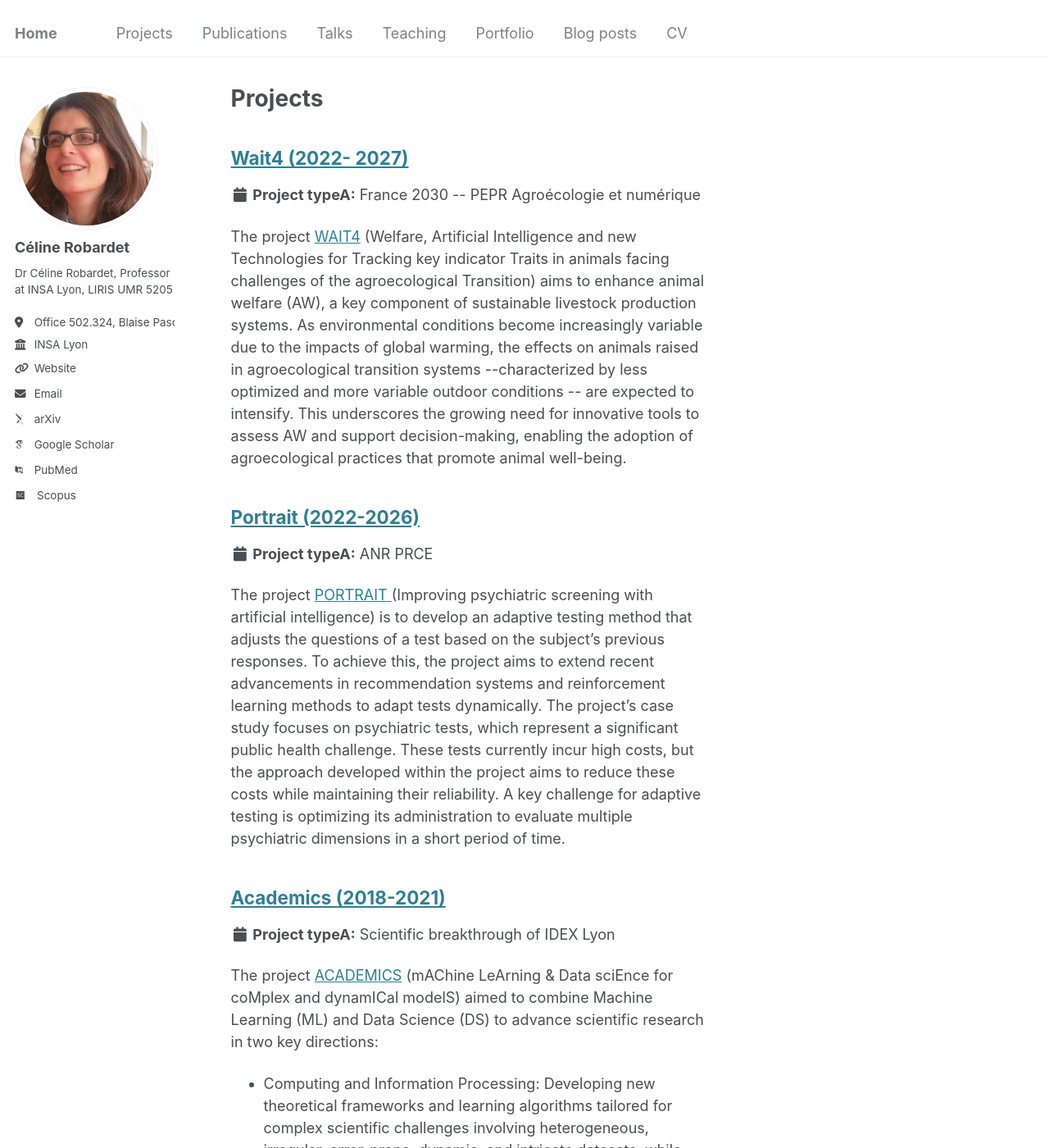
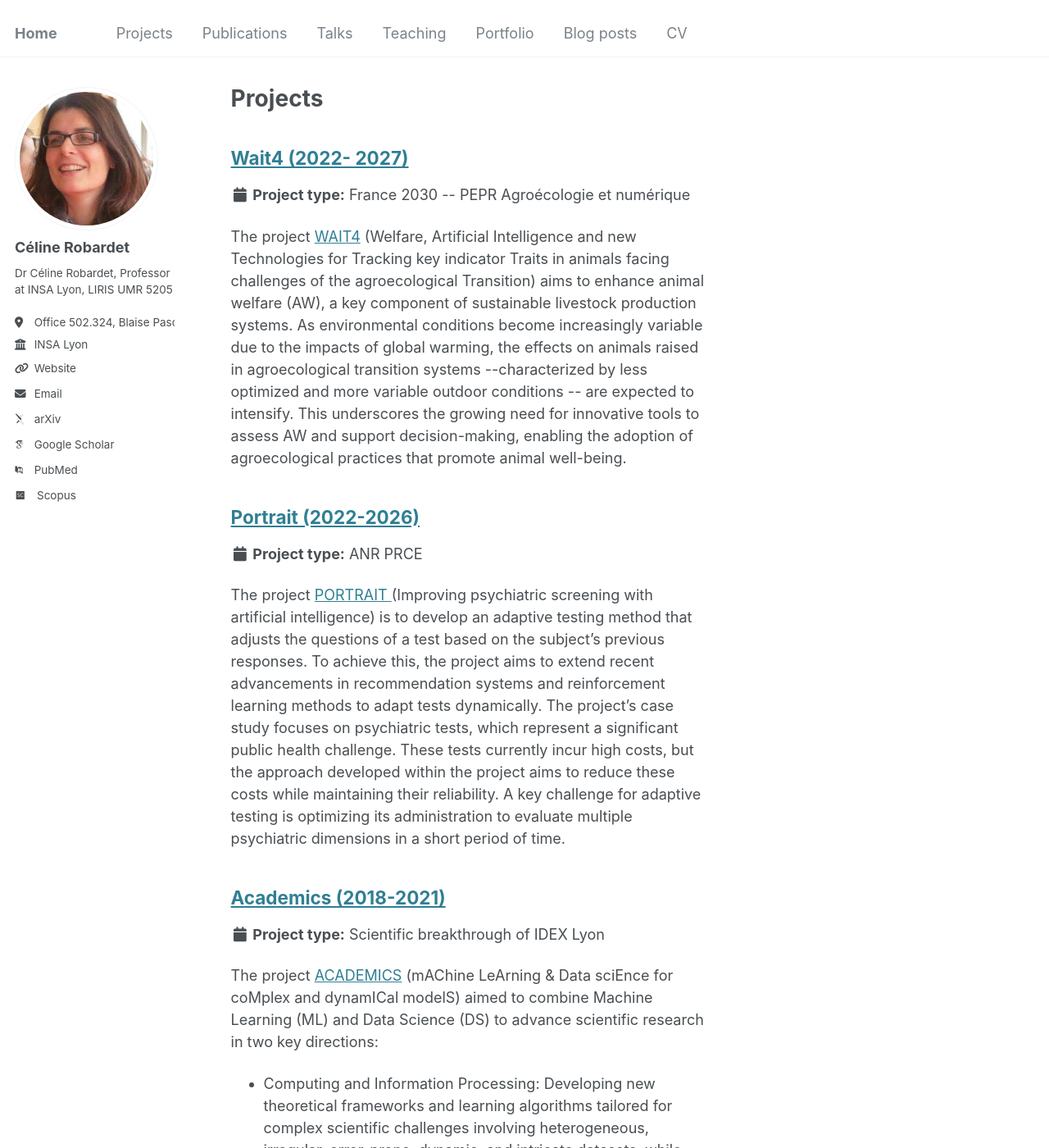
Before and after one commit to crobardet/crobardet.github.io, a Jekyll site: the page built from _pages/projects.html, in a window 1280 px wide and 1400 px high. Shown: the whole window at 82% size. Built offline with Jekyll 4.4.1, drawn with Linux system fonts in a browser that asks for light colours; some web fonts are replaced; some of the changed text lies outside the part shown.

Commit message:
Update archive-single-project.html

```diff
--- a/_includes/archive-single-project.html
+++ b/_includes/archive-single-project.html
@@ -43,7 +43,7 @@
         {% elsif post.collection == 'publications' %}
           <p><b></b> <i>{{ post.venue }}</i> </p>
         {% elsif post.date %}
-         <p class="page__date"><strong><i class="fa fa-fw fa-calendar" aria-hidden="true"></i>  {{ "Project typeA:" }}</strong> {{ post.type | default: "local call project" }}</p>
+         <p class="page__date"><strong><i class="fa fa-fw fa-calendar" aria-hidden="true"></i>  {{ "Project type:" }}</strong> {{ post.type | default: "local call project" }}</p>
         {% endif %}
 
     {% if post.excerpt and site.read_more != 'enabled' %}
```
